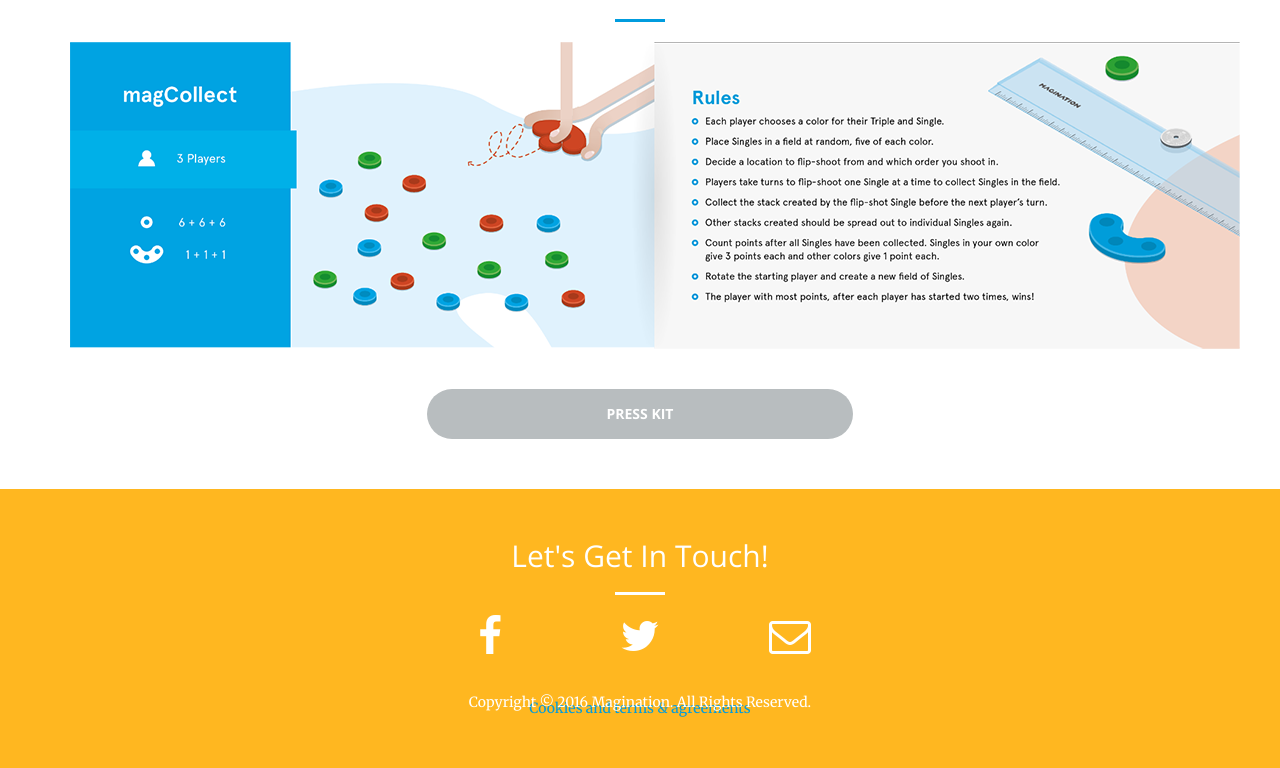
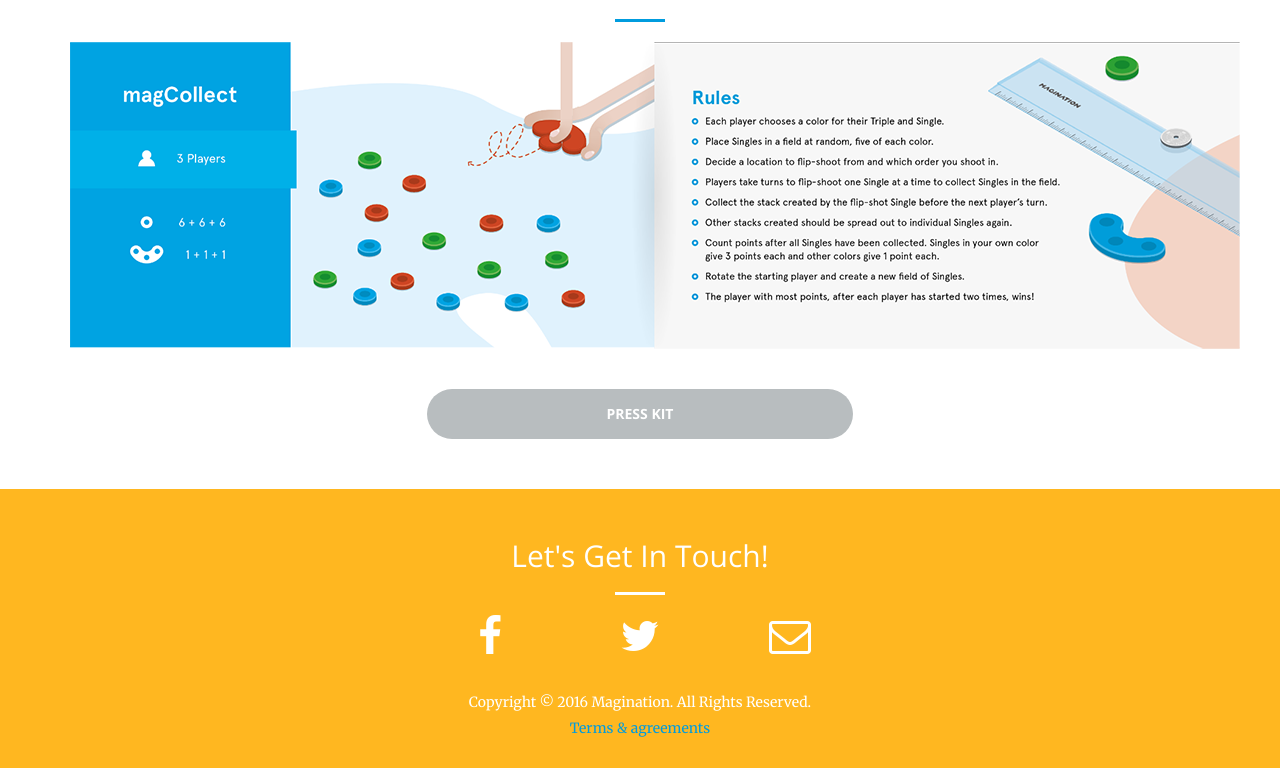
Before and after one commit to magination/magination.github.io, a plain HTML site: page index.html in a window 1280 px wide. Shown: the part 4590-5358 px from the top of the page. Drawn offline with nearby package versions, Linux system fonts and the light colour scheme.

Commit message:
Style link to terms and agreements

```diff
--- a/index.html
+++ b/index.html
@@ -258,7 +258,7 @@
             <div "row text-center center">
             </div>
             <p class="copyright">Copyright © 2016 Magination. All Rights Reserved.</p>
-            <a href="/terms">Cookies and terms & agreements</a>
+            <a href="/terms" style="position: relative; top: 20px">Terms & agreements</a>
     </aside>
     <!--
     <section class="no-padding-bottom" id="contact">
```
